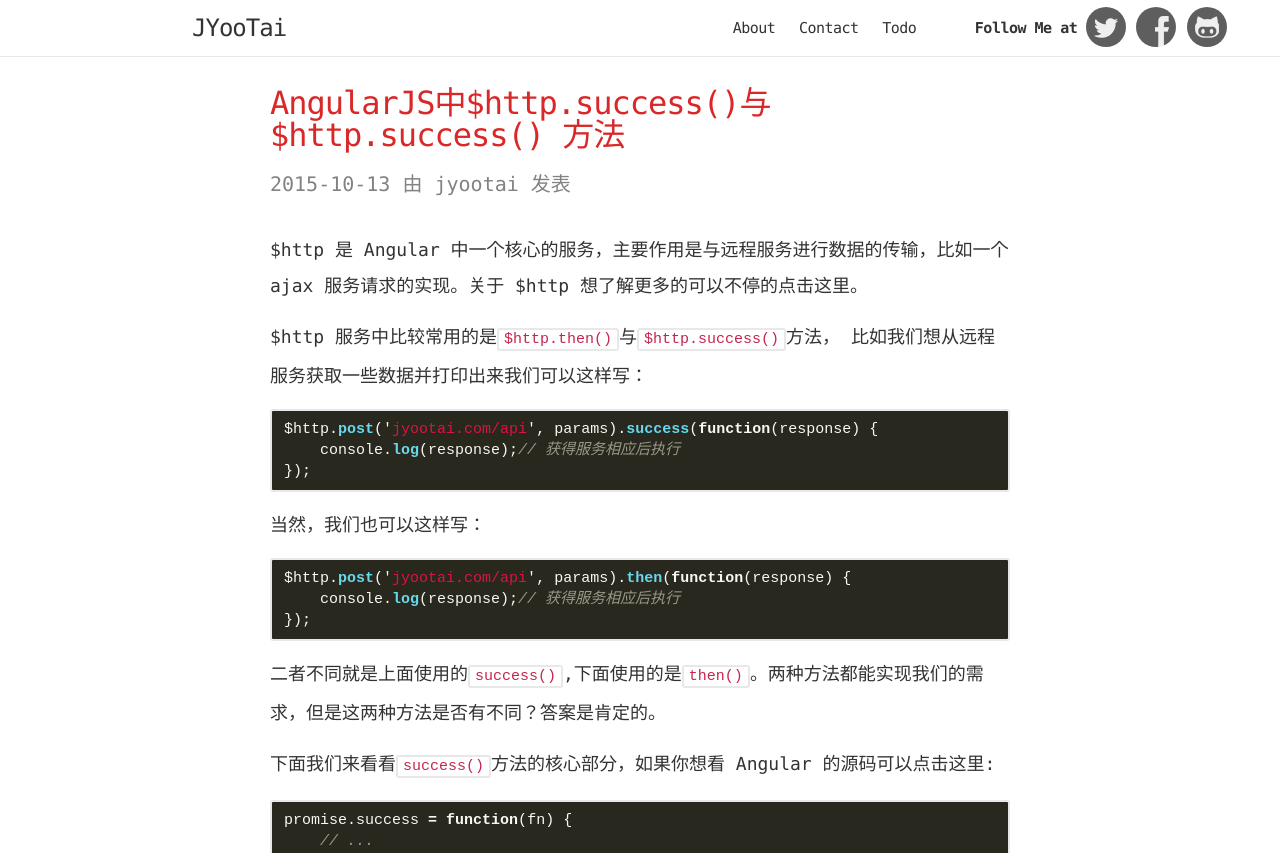
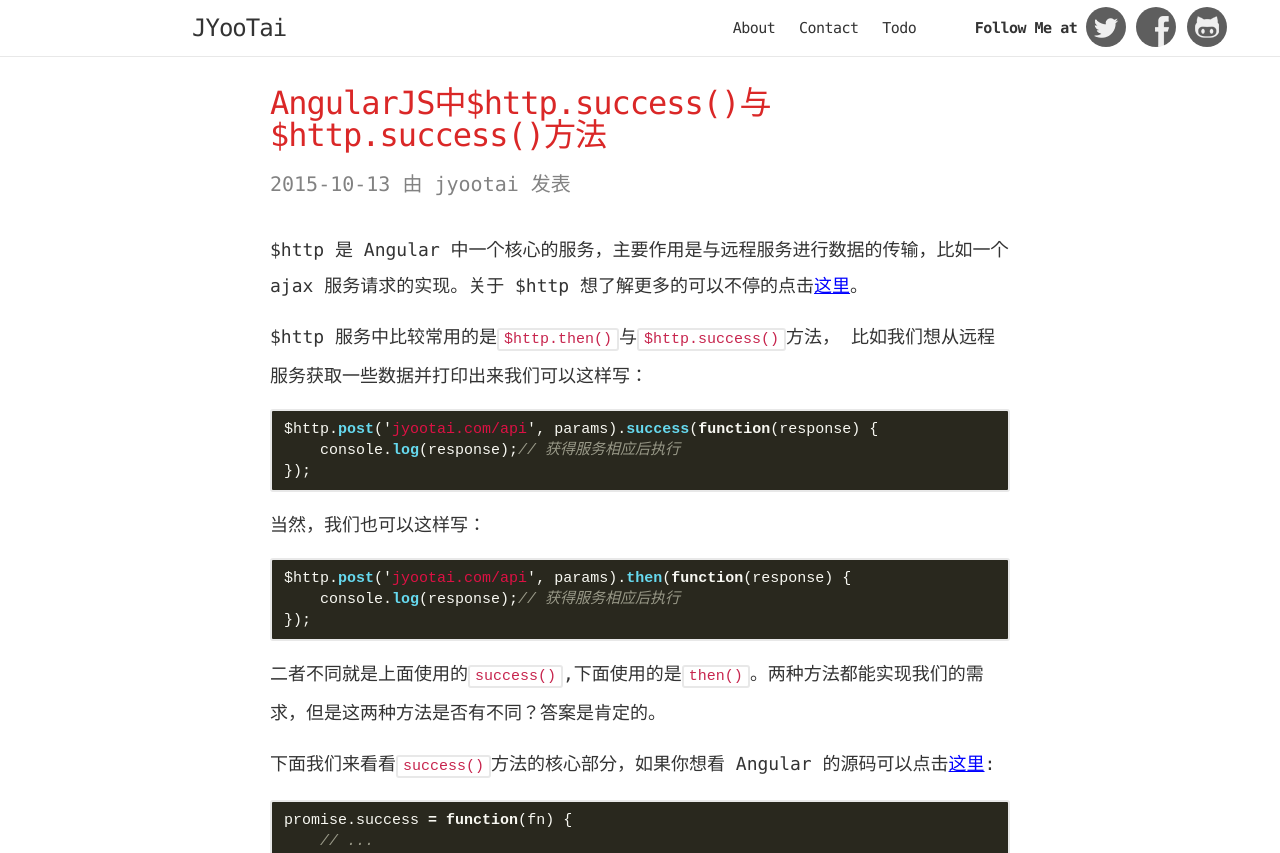
Before and after one commit to jyootai/jyootai.github.com, a Jekyll site: the page built from _posts/2015/2015-10-13-angular-success-and-then-method.md, in a window 1280 px wide. Shown: the top 853 px of the page. Built offline with Jekyll 4.4.1, drawn with Linux system fonts in a browser that asks for light colours; comment, search, counter and statistics services are not loaded.

Commit message:
modify post style

```diff
--- a/_posts/2015/2015-10-13-angular-success-and-then-method.md
+++ b/_posts/2015/2015-10-13-angular-success-and-then-method.md
@@ -1,6 +1,6 @@
 ---
 layout: post
-title: AngularJS中$http.success()与$http.success() 方法
+title: AngularJS中$http.success()与$http.success()方法
 date: 2015-10-13
 author: jyootai
 disqus: y
--- a/_sass/_base.scss
+++ b/_sass/_base.scss
@@ -193,3 +193,9 @@ pre {
         }
     }
 }
+.page-content .post {
+    a {
+        color: blue;
+        text-decoration: underline;
+    }
+}
```
